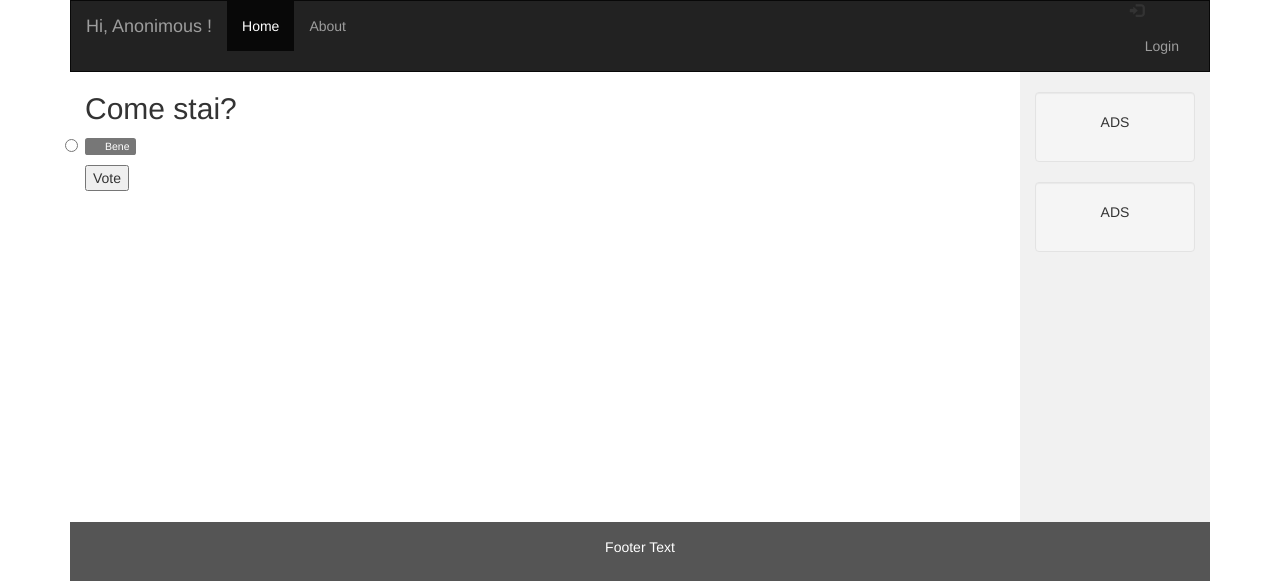
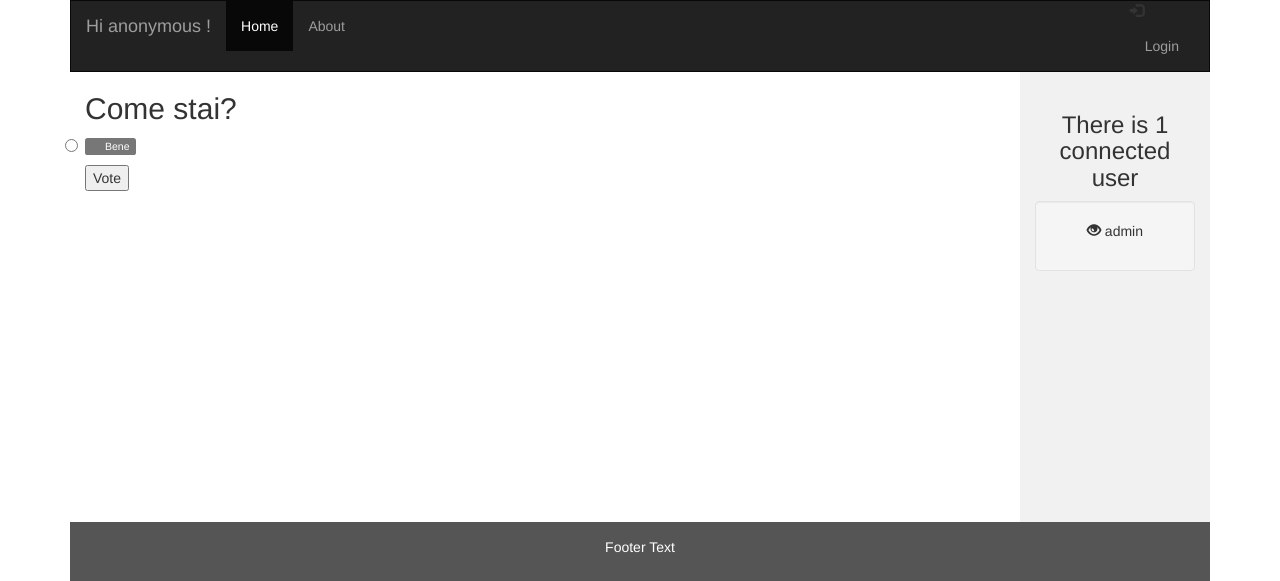
Before and after one commit to dariodip/django_polls, a Django app: page /2/ in a window 1280 px wide. Shown: the top 581 px of the page. Run offline with Django 3.2, Linux system fonts and the light colour scheme; data comes from the database, SQL or seed files in the repository; both versions use the stored data as it was after the commit; parts of the project's set-up code (start-up, migrations or seed data) failed here and were passed over; some libraries are stand-ins or nearby versions.

Commit message:
aggiunta vista utenti online

```diff
--- a/mysite/settings.py
+++ b/mysite/settings.py
@@ -66,6 +66,7 @@ TEMPLATES = [
                 'django.template.context_processors.request',
                 'django.contrib.auth.context_processors.auth',
                 'django.contrib.messages.context_processors.messages',
+                'polls.context.online_users_context'
             ],
         },
     },
@@ -114,7 +115,7 @@ LOGIN_REDIRECT_URL = '/'
 
 LANGUAGE_CODE = 'en-us'
 
-TIME_ZONE = 'UTC'
+TIME_ZONE = 'Europe/Rome'
 
 USE_I18N = True
 
@@ -146,7 +147,7 @@ CACHES = {
 }
 
 # Number of seconds of inactivity before a user is marked offline
-USER_ONLINE_TIMEOUT = 300
+USER_ONLINE_TIMEOUT = 1
 
 # Number of seconds that we will keep track of inactive users for before
 # their last seen is removed from the cache
--- /dev/null
+++ b/polls/context.py
@@ -0,0 +1,10 @@
+from django.contrib.auth import get_user_model
+from django.utils import timezone
+from mysite import settings
+import datetime
+
+
+def online_users_context(request):
+    time = timezone.now() - timezone.timedelta(seconds=settings.USER_ONLINE_TIMEOUT)
+    user_model = get_user_model()
+    return {'online_users': user_model.objects.filter(last_login__lt=time)[:5]}
--- a/polls/templates/polls/base.html
+++ b/polls/templates/polls/base.html
@@ -53,11 +53,11 @@
                             <span class="icon-bar"></span>
                             <span class="icon-bar"></span>
                         </button>
-                        <a class="navbar-brand" href="#">Hi,
+                        <a class="navbar-brand" href="#">Hi
                             {% if request.user.is_authenticated %}
                                 {{ request.user }}
                             {% else %}
-                                Anonimous
+                                anonymous
                             {% endif %} !</a>
                     </div>
                     <div class="collapse navbar-collapse" id="myNavbar">
@@ -89,12 +89,16 @@
                 </div>
                 {% block connected_users %}
                     <div class="col-sm-2 sidenav">
+                        <h3>There
+                            {% if online_users.count == 1%}is
+                            {% else %}are
+                            {% endif %}
+                            {{ online_users|length}} connected user{{ online_users|pluralize }}</h3>
+                        {% for online_user in online_users %}
                         <div class="well">
-                            <p>ADS</p>
+                            <p><span class="glyphicon glyphicon-eye-open"></span> {{ online_user.username }}</p>
                         </div>
-                        <div class="well">
-                            <p>ADS</p>
-                        </div>
+                        {% endfor %}
                     </div>
                 {% endblock %}
             </div>
```
Also changed, not shown: db.sqlite3.
